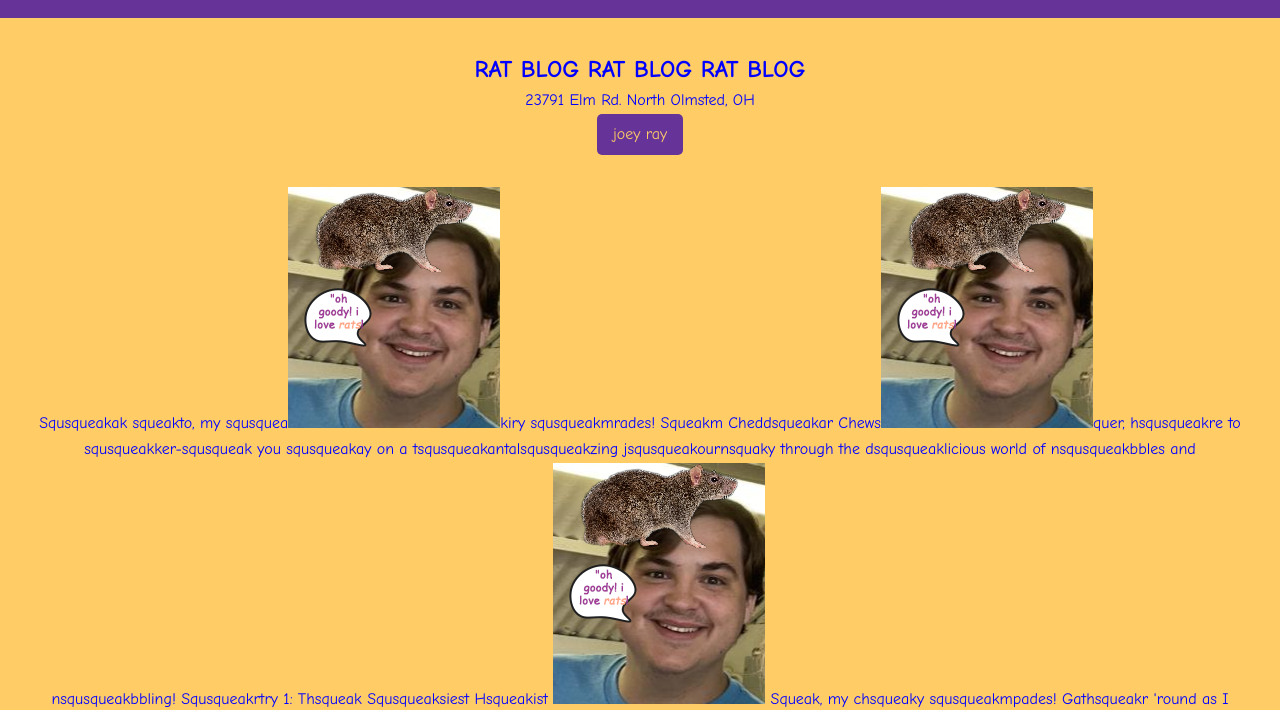
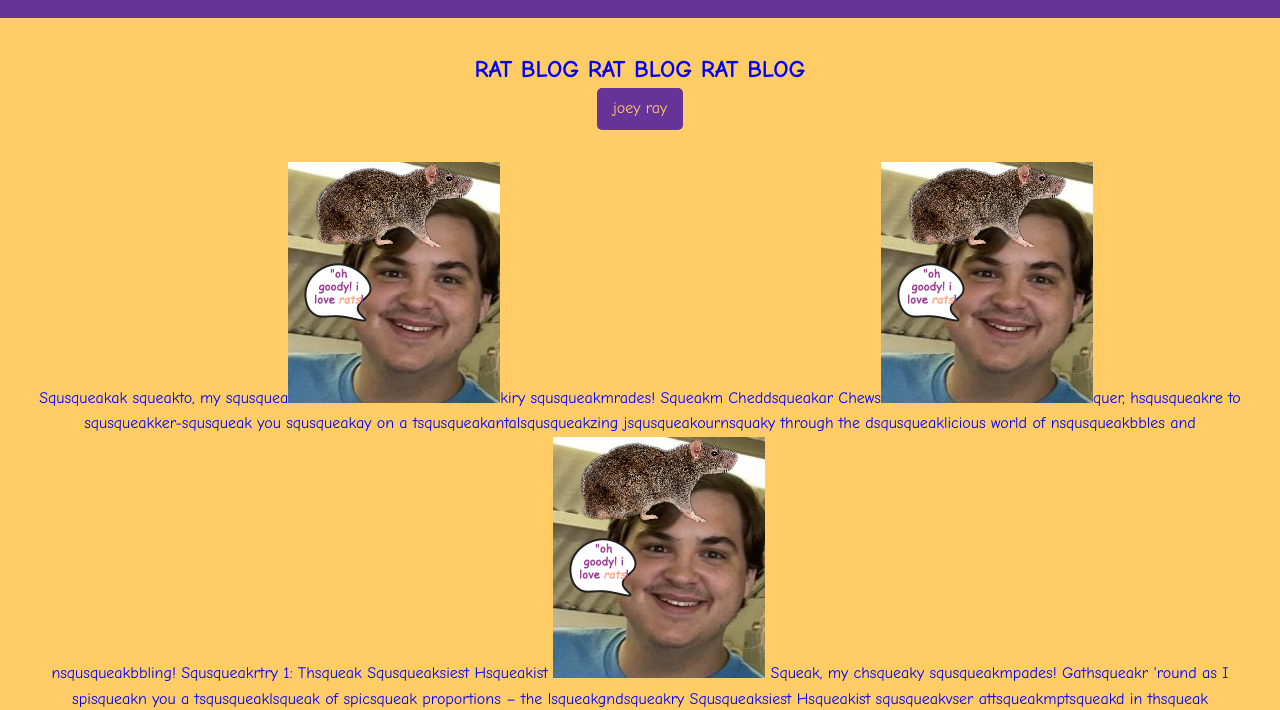
Before and after one commit to disukomusic/ratpics, a plain HTML site: page blog.html in a window 1280 px wide. Shown: the part 91-801 px from the top of the page. Drawn offline with Linux system fonts and the light colour scheme.

Commit message:
Update blog.html

```diff
--- a/blog.html
+++ b/blog.html
@@ -23,7 +23,6 @@
 <main>
     <section class="intro">
         <h2>RAT BLOG RAT BLOG RAT BLOG</h2>
-        <p>23791 Elm Rd. North Olmsted, OH</p>
         <a href="ratvideo.mp4" class="btn">joey ray</a>
     </section>
 
```
